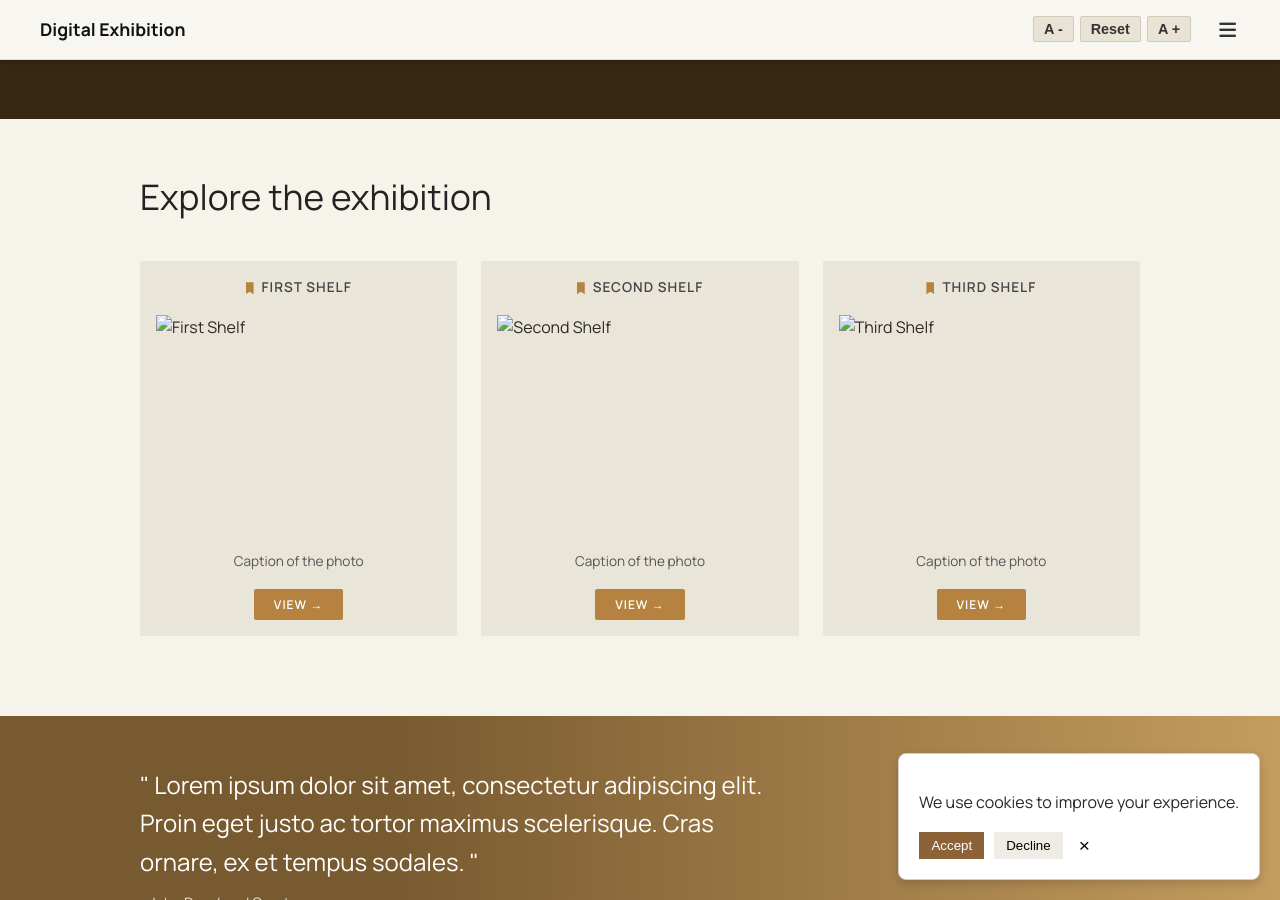
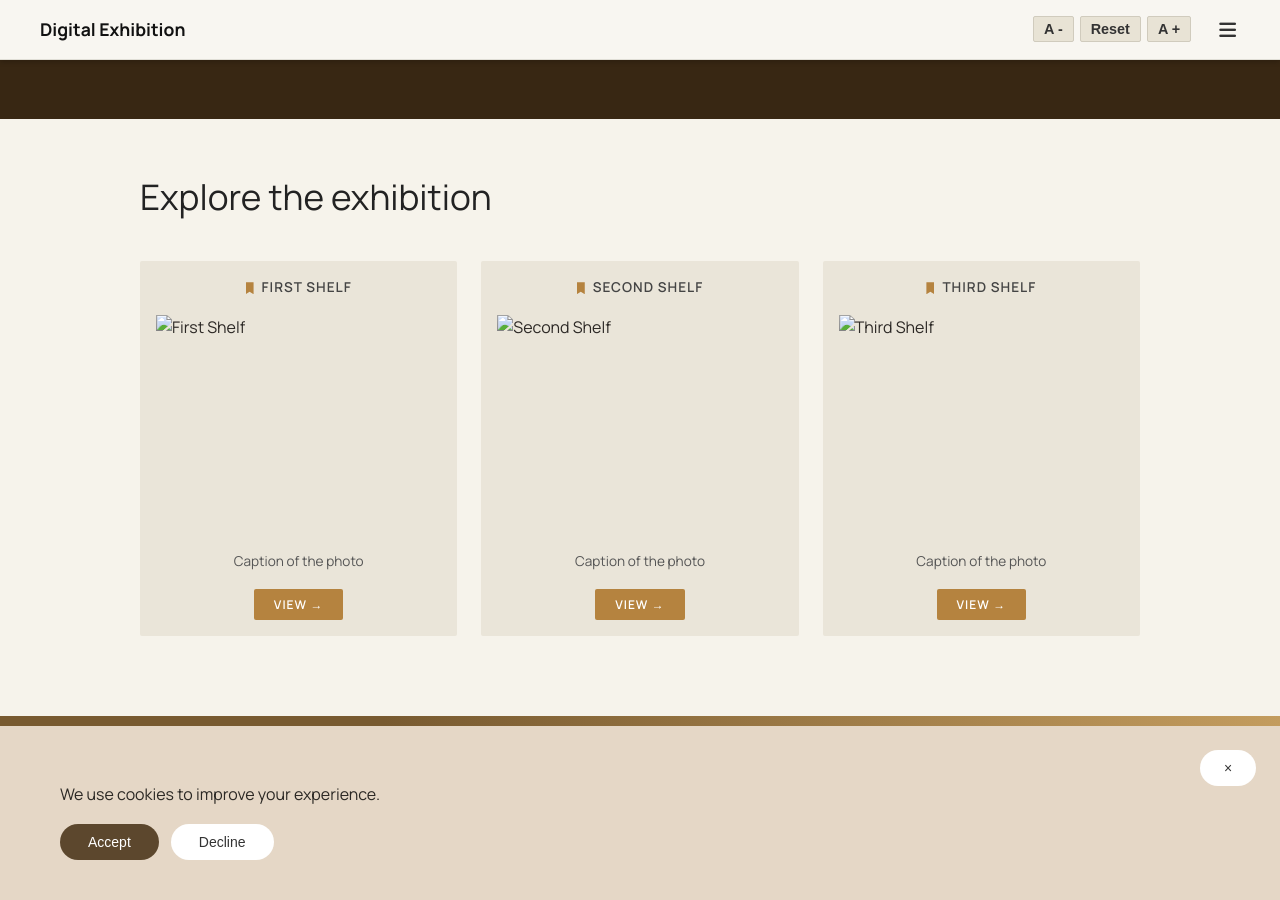
Before and after one commit to HannahVogelArchaeology/group34, a Jekyll site: the page built from index.md, in a window 1280 px wide and 900 px high, scrolled down 466 px. Built offline with Jekyll 4.4.1, drawn with Linux system fonts in a browser that asks for light colours.

Commit message:
Update _footer.scss

```diff
--- a/_sass/_footer.scss
+++ b/_sass/_footer.scss
@@ -125,45 +125,108 @@
 
 .cookie-banner {
   position: fixed;
-  bottom: 20px;
-  right: 20px;
+  bottom: 0;
+  left: 0;
+  width: 100%;
 
-  background: #FFF;
-  color: $text-color-primary;
+  background-color: #e5d7c6;
+  color: #2b2824;
+  padding: 40px 60px;
+  box-sizing: border-box;
 
-  border: 1px solid $border-color;
-  padding: 20px;
-  border-radius: 8px;
+  z-index: 9999;
 
-  box-shadow: 0 4px 10px rgba(0, 0, 0, 0.15);
 
-  z-index: 2000;
+  /* Close button */
+  .cookie-close-icon {
+    position: absolute;
+    top: 24px;
+    right: 24px;
+    width: 36px;
+    height: 36px;
+    background: #ffffff;
+    border: none;
+    border-radius: 4px;
+    font-size: 20px;
+    color: #333;
+    display: flex;
+    align-items: center;
+    justify-content: center;
+    cursor: pointer;
+  }
 
+  .cookie-content {
+    max-width: 900px;
+
+    .cookie-subheading {
+      display: block;
+      font-size: 13px;
+      letter-spacing: 1px;
+      color: #666;
+      margin-bottom: 8px;
+      text-transform: uppercase;
+    }
+
+    .cookie-title {
+      font-size: 32px;
+      font-weight: 400;
+      margin: 0 0 16px 0;
+      color: #1a1a1a;
+    }
+
+    .cookie-text {
+      font-size: 14px;
+      line-height: 1.5;
+      color: #4a4a4a;
+      margin-bottom: 24px;
+
+      a {
+        color: inherit;
+        text-decoration: underline;
+      }
+    }
+  }
+
+  /* Buttons near the bottom */
   .cookie-buttons {
     display: flex;
-    gap: 10px;
-    margin-top: 10px;
+    gap: 12px;
+
+    button {
+      padding: 10px 28px;
+      border-radius: 20px;
+      font-size: 14px;
+      font-weight: 500;
+      cursor: pointer;
+      border: none;
+      transition: opacity 0.2s ease;
+
+      &:hover {
+        opacity: 0.9;
+      }
+    }
 
     .btn-cookie-accept {
-      background: $accent-bronze;
-      color: #FFF;
-      border: none;
-      padding: 6px 12px;
-      cursor: pointer;
+      background-color: #5c472d;
+      color: #ffffff;
     }
 
     .btn-cookie-decline {
-      background: $card-bg;
-      border: none;
-      padding: 6px 12px;
-      cursor: pointer;
-    }
-
-    .cookie-close-icon {
-      background: none;
-      border: none;
-      font-size: 1.2em;
-      cursor: pointer;
+      background-color: #ffffff;
+      color: #333333;
     }
   }
 }
+
+/* For mobile view */
+@media (max-width: 768px) {
+  .cookie-banner {
+    padding: 24px;
+
+    .cookie-content {
+      .cookie-title {
+        font-size: 24px;
+      }
+    }
+  }
+}
```
